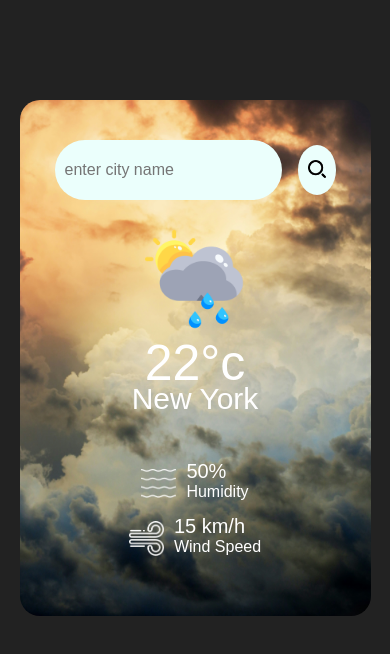
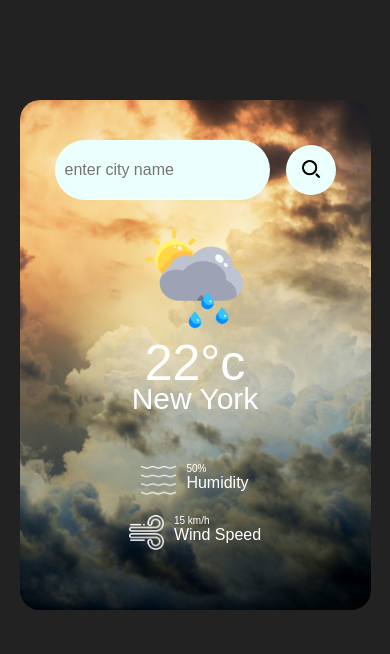
Before and after one commit to karthikykr/weather-app, a plain HTML site: page index.html in a window 390 px wide. Drawn offline with Linux system fonts and the light colour scheme; no server answers.

Commit message:
responsive

```diff
--- a/style.css
+++ b/style.css
@@ -133,6 +133,7 @@ body {
     .search input {
         font-size: 16px;
         padding: 10px;
+        width: 10px;
     }
 
     .search button {
@@ -166,6 +167,6 @@ body {
     }
 
     .humidity, .wind {
-        font-size: 20px;
+        font-size: 10px;
     }
 }
```
